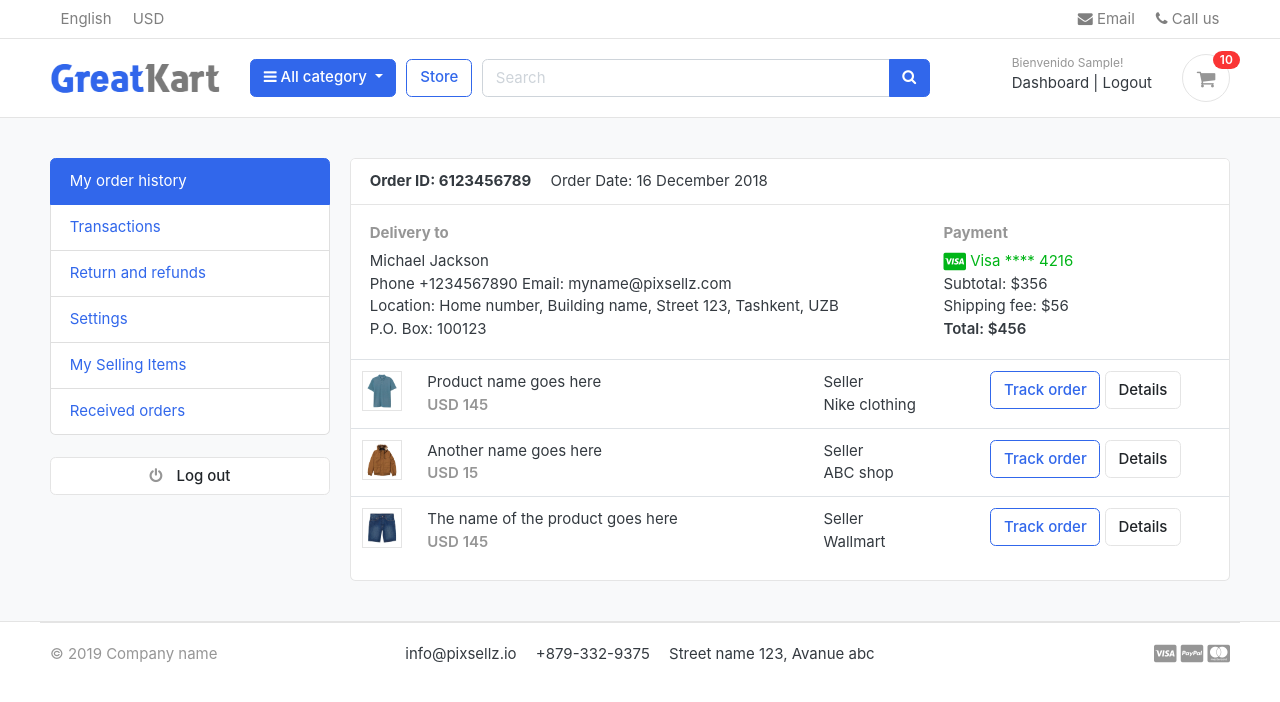
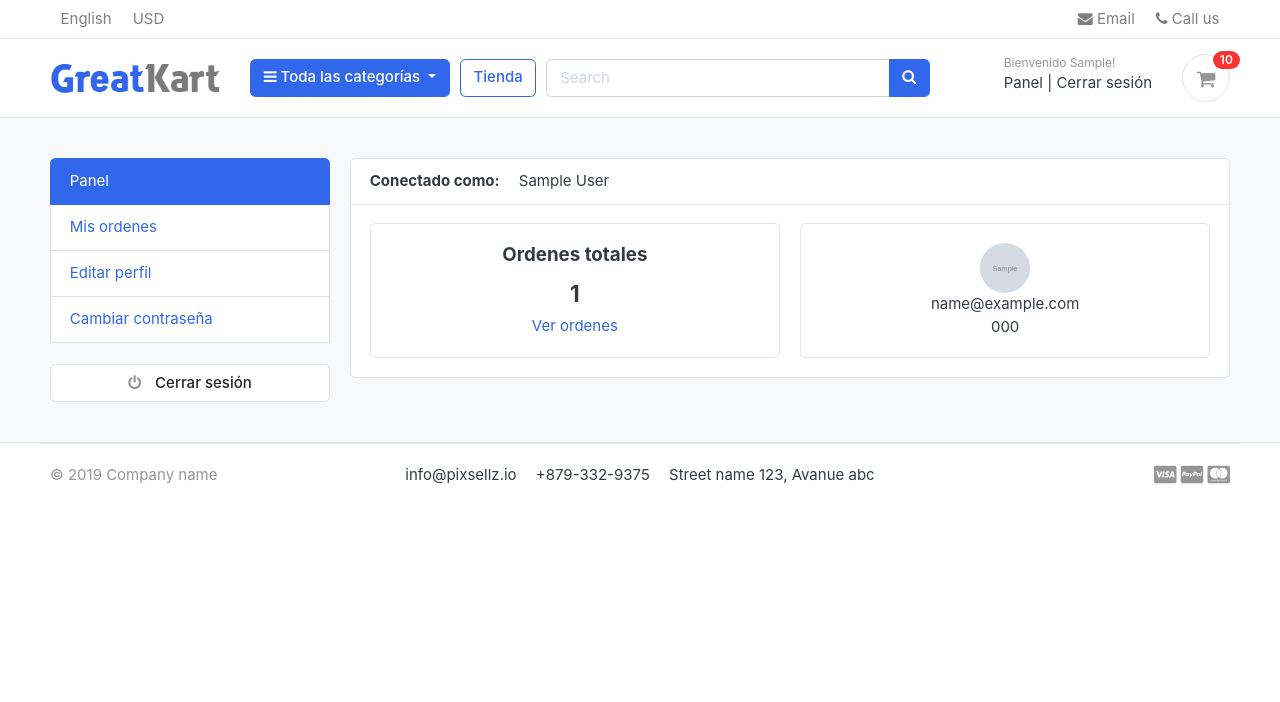
Before and after one commit to and135cd/greatkart-django, a Django app: page /accounts/ in a window 1280 px wide. Shown: the top 702 px of the page. Run offline with Django 4.2, Linux system fonts and the light colour scheme; a user stored in the database is signed in; tables that the repository leaves empty hold one stand-in row (values such as "Sample post"); grey boxes marked "Sample" are stand-in pictures; some libraries are stand-ins or nearby versions; some web fonts are replaced.

Commit message:
funcionalidades del perfil

```diff
--- a/accounts/urls.py
+++ b/accounts/urls.py
@@ -14,4 +14,8 @@ urlpatterns = [
     path('resetpassword_validate/<uidb64>/<token>/', views.resetpassword_validate, name='resetpassword_validate'),
     path('resetPassword/', views.resetPassword, name='resetPassword'),
 
+    path('my_orders/',views.my_orders,name='my_orders'),
+    path('edit_profile/',views.edit_profile,name='edit_profile'),
+    path('change_password/',views.change_password,name='change_password'),
+    path('order_detail/<int:order_id>/',views.order_detail,name='order_detail'),
 ]
--- a/accounts/views.py
+++ b/accounts/views.py
@@ -1,6 +1,6 @@
-from django.shortcuts import render, redirect
-from .forms import RegistrationForm
-from .models import Account
+from django.shortcuts import render, redirect, get_object_or_404
+from .forms import RegistrationForm, UserForm, UserProfileForm
+from .models import Account, UserProfile
 from django.contrib import messages, auth
 from django.contrib.auth.decorators import login_required
 from django.http import HttpResponse
@@ -16,6 +16,7 @@ from django.core.mail import EmailMessage
 from carts.views import _cart_id
 from carts.models import Cart, CartItem
 import requests
+from orders.models import Order, OrderProduct
 
 
 def register(request):
@@ -32,9 +33,15 @@ def register(request):
             user.phone_number = phone_number
             user.save()
 
+            #Crear perfil de usuario
+            profile=UserProfile()
+            profile.user_id=user.id
+            profile.profile_picture='default/default-user.png'
+            profile.save()
+
             #ACTIVAR USUARIO
             current_site = get_current_site(request)
-            mail_subject = 'please activate your account'
+            mail_subject = 'Por favor activa tu cuenta'
             message = render_to_string('accounts/account_verification_email.html',{
                 'user': user,
                 'domain': current_site,
@@ -136,15 +143,23 @@ def activate(request, uidb64, token):
     if user is not None and default_token_generator.check_token(user,token):
         user.is_active=True
         user.save()
-        messages.success(request,'Congratulations! Your account is activated.')
+        messages.success(request,'¡Felicidades! Tu cuenta fue activada.')
         return redirect('login')
     else:
-        messages.error(request,'Invalid activation link')
+        messages.error(request,'Link de activacion incorrecto')
         return redirect('register')
 
 @login_required(login_url='login')
 def dashboard(request):
-    return render(request,'accounts/dashboard.html')
+    orders=Order.objects.order_by('-created_at').filter(user_id=request.user.id,is_ordered=True)
+    orders_count=orders.count()
+
+    userprofile=UserProfile.objects.get(user_id=request.user.id)
+    context={
+        'orders_count':orders_count,
+        'userprofile':userprofile,
+    }
+    return render(request,'accounts/dashboard.html',context)
 
 
 
@@ -208,3 +223,75 @@ def resetPassword(request):
             return redirect('resetPassword')
     else:
         return render(request,'accounts/resetPassword.html')
+
+
+@login_required(login_url='login')
+def my_orders(request):
+    orders=Order.objects.filter(user=request.user,is_ordered=True).order_by('-created_at')
+    context={
+        'orders':orders,
+    }
+    return render(request,'accounts/my_orders.html',context)
+
+@login_required(login_url='login')
+def edit_profile(request):
+    userprofile=get_object_or_404(UserProfile, user=request.user)
+    if request.method == 'POST':
+        user_form=UserForm(request.POST,instance=request.user)
+        profile_form=UserProfileForm(request.POST,request.FILES,instance=userprofile)
+        if user_form.is_valid() and profile_form.is_valid():
+            user_form.save()
+            profile_form.save()
+            messages.success(request,'Tu perfil ha sido actualizado')
+            return redirect('edit_profile')
+
+    else:
+        user_form=UserForm(instance=request.user)
+        profile_form=UserProfileForm(instance=userprofile)
+    context={
+        'user_form':user_form,
+        'profile_form':profile_form,
+        'userprofile':userprofile,
+    }
+    return render(request,'accounts/edit_profile.html',context)
+
+@login_required(login_url='login')
+def change_password(request):
+    if request.method=='POST':
+        current_password=request.POST['current_password']
+        new_password=request.POST['new_password']
+        confirm_password=request.POST['confirm_password']
+
+        user=Account.objects.get(username__exact=request.user.username)
+
+        if new_password== confirm_password:
+            success=user.check_password(current_password)
+            if success:
+                user.set_password(new_password)
+                user.save()
+                #auth.logout(request)
+                messages.success(request,'Contraseña actualizada exitosamente')
+                return redirect('change_password')
+            else:
+                messages.error(request,'Por favor ingrese correctamente la contraseña actual')
+                return redirect('change_password')
+        else:
+            messages.error(request,'Las contraseñas no coinciden')
+            return redirect('change_password')
+
+    return render(request,'accounts/change_password.html')
+
+@login_required(login_url='login')
+def order_detail(request,order_id):
+    order_detail= OrderProduct.objects.filter(order__order_number=order_id)
+    order= Order.objects.get(order_number=order_id)
+    subtotal=0
+    for i in order_detail:
+        subtotal+=i.product_price*i.quantity
+
+    context={
+        'order_detail':order_detail,
+        'order':order,
+        'subtotal':subtotal,
+    }
+    return render(request,'accounts/order_detail.html',context)
--- a/templates/accounts/dashboard.html
+++ b/templates/accounts/dashboard.html
@@ -8,86 +8,37 @@
     {% include 'includes/alerts.html' %}
     <div class="container">
         <div class="row">
-        <aside class="col-md-3">
-            <!--   SIDEBAR   -->
-            <ul class="list-group">
-                <a class="list-group-item active" href="#"> My order history </a>
-                <a class="list-group-item" href="#"> Transactions </a>
-                <a class="list-group-item" href="#"> Return and refunds </a>
-                <a class="list-group-item" href="#">Settings </a>
-                <a class="list-group-item" href="#"> My Selling Items </a>
-                <a class="list-group-item" href="#"> Received orders </a>
-            </ul>
-            <br>
-            <a class="btn btn-light btn-block" href="{% url 'logout' %}"> <i class="fa fa-power-off"></i> <span class="text">Log out</span> </a>
-            <!--   SIDEBAR .//END   -->
-        </aside>
+        {% include 'includes/dashboard_sidebar.html' %}
         <main class="col-md-9">
             <article class="card">
             <header class="card-header">
-                <strong class="d-inline-block mr-3">Order ID: 6123456789</strong>
-                <span>Order Date: 16 December 2018</span>
+                <strong class="d-inline-block mr-3">Conectado como:</strong>
+                <span>{{user.full_name}}</span>
             </header>
             <div class="card-body">
                 <div class="row">
-                    <div class="col-md-8">
-                        <h6 class="text-muted">Delivery to</h6>
-                        <p>Michael Jackson <br>
-                        Phone +1234567890 Email: myname@pixsellz.com <br>
-                        Location: Home number, Building name, Street 123,  Tashkent, UZB <br>
-                        P.O. Box: 100123
-                         </p>
+
+                    <div class="col-md-6">
+                        <div class="card" style="text-align:center">
+                            <div class="card-body">
+                                <h5 class="card-title">Ordenes totales</h5>
+                                <h4>{{orders_count}}</h4>
+                                <a href="{% url 'my_orders' %}">Ver ordenes</a>
+                            </div>
+                        </div>
                     </div>
-                    <div class="col-md-4">
-                        <h6 class="text-muted">Payment</h6>
-                        <span class="text-success">
-                            <i class="fab fa-lg fa-cc-visa"></i>
-                            Visa  **** 4216
-                        </span>
-                        <p>Subtotal: $356 <br>
-                         Shipping fee:  $56 <br>
-                         <span class="b">Total:  $456 </span>
-                        </p>
+                    <div class="col-md-6">
+                        <div class="card" style="text-align:center">
+                            <div class="card-body">
+                                <img src="{{userprofile.profile_picture.url}}" alt="foto de perfil de usuario" width="50" height="50" style="border-radius:50%">
+                                <p class="mb-0">{{user.email}}</p>
+                                <p>{{user.phone_number}}</p>
+                            </div>
+                        </div>
                     </div>
                 </div> <!-- row.// -->
             </div> <!-- card-body .// -->
-            <div class="table-responsive">
-            <table class="table table-hover">
-                <tr>
-                    <td width="65">
-                        <img src="../images/items/1.jpg" class="img-xs border">
-                    </td>
-                    <td>
-                        <p class="title mb-0">Product name goes here </p>
-                        <var class="price text-muted">USD 145</var>
-                    </td>
-                    <td> Seller <br> Nike clothing </td>
-                    <td width="250"> <a href="#" class="btn btn-outline-primary">Track order</a> <a href="#" class="btn btn-light"> Details </a> </td>
-                </tr>
-                <tr>
-                    <td>
-                        <img src="../images/items/2.jpg" class="img-xs border">
-                    </td>
-                    <td>
-                        <p class="title mb-0">Another name goes here </p>
-                        <var class="price text-muted">USD 15</var>
-                    </td>
-                    <td> Seller <br> ABC shop </td>
-                    <td> <a href="#" class="btn btn-outline-primary">Track order</a> <a href="#" class="btn btn-light"> Details </a> </td>
-                </tr>
-                <tr>
-                    <td>
-                        <img src="../images/items/3.jpg" class="img-xs border">
-                    </td>
-                    <td>
-                        <p class="title mb-0">The name of the product  goes here </p>
-                        <var class="price text-muted">USD 145</var>
-                    </td>
-                    <td> Seller <br> Wallmart </td>
-                    <td> <a href="#" class="btn btn-outline-primary">Track order</a> <a href="#" class="btn btn-light"> Details </a> </td>
-                </tr>
-            </table>
-            </div> <!-- table-responsive .end// -->
+
             </article> <!-- order-group.// -->
         </main>
     </div> <!-- row.// -->
--- /dev/null
+++ b/templates/includes/dashboard_sidebar.html
@@ -0,0 +1,11 @@
+<aside class="col-md-3">
+    <!--   SIDEBAR   -->
+    <ul class="list-group">
+      <a class="list-group-item {% if '/accounts/' == request.path %} active {% endif %}" href="{% url 'dashboard' %}"> Panel</a>
+      <a class="list-group-item {% if '/my_orders/' in request.path %} active {% endif %}" href="{% url 'my_orders' %}"> Mis ordenes </a>
+      <a class="list-group-item {% if '/edit_profile/' in request.path %} active {% endif %}" href="{% url 'edit_profile' %}"> Editar perfil </a>
+      <a class="list-group-item {% if '/change_password/' in request.path %} active {% endif %}" href="{% url 'change_password' %}"> Cambiar contraseña </a>
+    <br>
+    <a class="btn btn-light btn-block" href="{% url 'logout' %}"> <i class="fa fa-power-off"></i> <span class="text">Cerrar sesión</span> </a>
+    <!--   SIDEBAR .//END   -->
+  </aside>
--- a/templates/includes/navbar.html
+++ b/templates/includes/navbar.html
@@ -39,7 +39,7 @@
   <div class="col-lg col-sm col-md col-6 flex-grow-0">
     <div class="category-wrap dropdown d-inline-block float-right">
       <button type="button" class="btn btn-primary dropdown-toggle" data-toggle="dropdown">
-        <i class="fa fa-bars"></i> All category
+        <i class="fa fa-bars"></i> Toda las categorías
       </button>
       <div class="dropdown-menu">
         <a class="dropdown-item" href="{% url 'store' %}">Todos los productos </a>
@@ -49,7 +49,7 @@
       </div>
     </div>  <!-- category-wrap.// -->
   </div> <!-- col.// -->
-  <a href="{% url 'store' %}" class="btn btn-outline-primary">Store</a>
+  <a href="{% url 'store' %}" class="btn btn-outline-primary">Tienda</a>
   <div class="col-lg  col-md-6 col-sm-12 col">
     <form action="{% url 'search' %}" class="search" method="GET">
       <div class="input-group w-100">
@@ -67,18 +67,18 @@
         <div class="d-flex justify-content-end mb-3 mb-lg-0">
           {% if user.id is None  %}
           <div class="widget-header">
-            <small class="title text-muted">Welcome guest!</small>
+            <small class="title text-muted">¡Bienvenido!</small>
             <div>
-              <a href="{% url 'login' %}">Sign in</a> <span class="dark-transp"> | </span>
-              <a href="{% url 'register' %}"> Register</a>
+              <a href="{% url 'login' %}">Iniciar sesión</a> <span class="dark-transp"> | </span>
+              <a href="{% url 'register' %}"> Registrarse</a>
             </div>
           </div>
           {% else %}
           <div class="widget-header">
             <small class="title text-muted">Bienvenido {{user.first_name}}!</small>
             <div>
-              <a href="{% url 'dashboard' %}">Dashboard</a> <span class="dark-transp"> | </span>
-              <a href="{% url 'logout' %}"> Logout</a>
+              <a href="{% url 'dashboard' %}">Panel</a> <span class="dark-transp"> | </span>
+              <a href="{% url 'logout' %}"> Cerrar sesión</a>
             </div>
           </div>
           {% endif %}
--- a/templates/orders/payments.html
+++ b/templates/orders/payments.html
@@ -18,7 +18,7 @@
               <p class="card-text mb-0">{{order.full_name}} </p>
 			  <p class="card-text mb-0">{{order.full_address}} </p>
 			  <p class="card-text mb-0">{{order.country}} </p>
-			  <p class="card-text mb-0">{{order.city}}, {{order.state}} </p>
+			  <p class="card-text mb-0">{{order.state}}, {{order.city}} </p>
 			  <p class="card-text mb-0">{{order.email}} </p>
 			  <p class="card-text mb-0">{{order.phone}} </p>
 			  {%if order.order_note%}
--- a/templates/store/store.html
+++ b/templates/store/store.html
@@ -27,14 +27,14 @@
    <header class="card-header">
      <a href="#" data-toggle="collapse" data-target="#collapse_1" aria-expanded="true" class="">
        <i class="icon-control fa fa-chevron-down"></i>
-       <h6 class="title">Categories</h6>
+       <h6 class="title">Categorias</h6>
      </a>
    </header>
    <div class="filter-content collapse show" id="collapse_1" style="">
      <div class="card-body">
 
        <ul class="list-menu">
-				 <li><a href="{% url 'store' %}">Todos los Productos  </a></li>
+				 <li><a href="{% url 'store' %}">Todos los productos  </a></li>
 				 {% for category in links %}
        <li><a href="{{ category.get_url }}">{{ category.category_name }}  </a></li>
 			 	 {% endfor %}
```
Also changed, not shown: accounts/admin.py (+9 -1 lines), accounts/forms.py (+23 -1 lines), accounts/models.py (+18 -0 lines), templates/accounts/change_password.html (added, +50 -0 lines), templates/accounts/edit_profile.html (added, +82 -0 lines), templates/accounts/my_orders.html (added, +56 -0 lines), templates/accounts/order_detail.html (added, +110 -0 lines), accounts/migrations/0002_userprofile.py (added).
